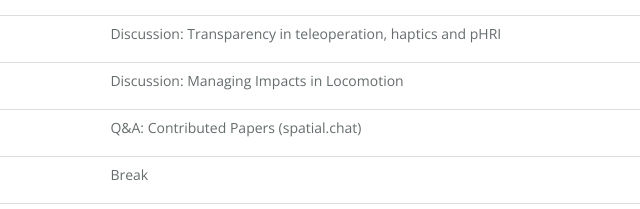
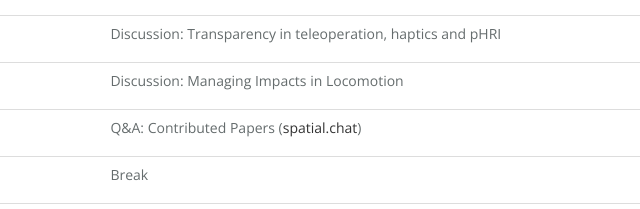
Before and after one commit to ankitbhatia/ankitbhatia.github.io, a plain HTML site: page index.html in a window 1280 px wide. Shown: the part 1439-1648 px from the top of the page, 419-1059 px from the left. Drawn offline with nearby package versions, Linux system fonts and the light colour scheme.

Commit message:
added spatial chat link

```diff
--- a/index.html
+++ b/index.html
@@ -146,7 +146,7 @@ Through this workshop we wish to answer one question: How can we make robots mor
             <tr>
               <th scope="row">8:45 - 9:15</th>
               <th scope="row">11:45 - 12:15</th>
-              <td><p class="text-left">Q&A: Contributed Papers (spatial.chat)</p></td>
+              <td><p class="text-left">Q&A: Contributed Papers (<a href="https://spatial.chat/s/reacting-contact-q-a">spatial.chat</a>)</p></td>
             </tr>
             <tr>
               <th scope="row">9:15 - 9:45</th>
```
